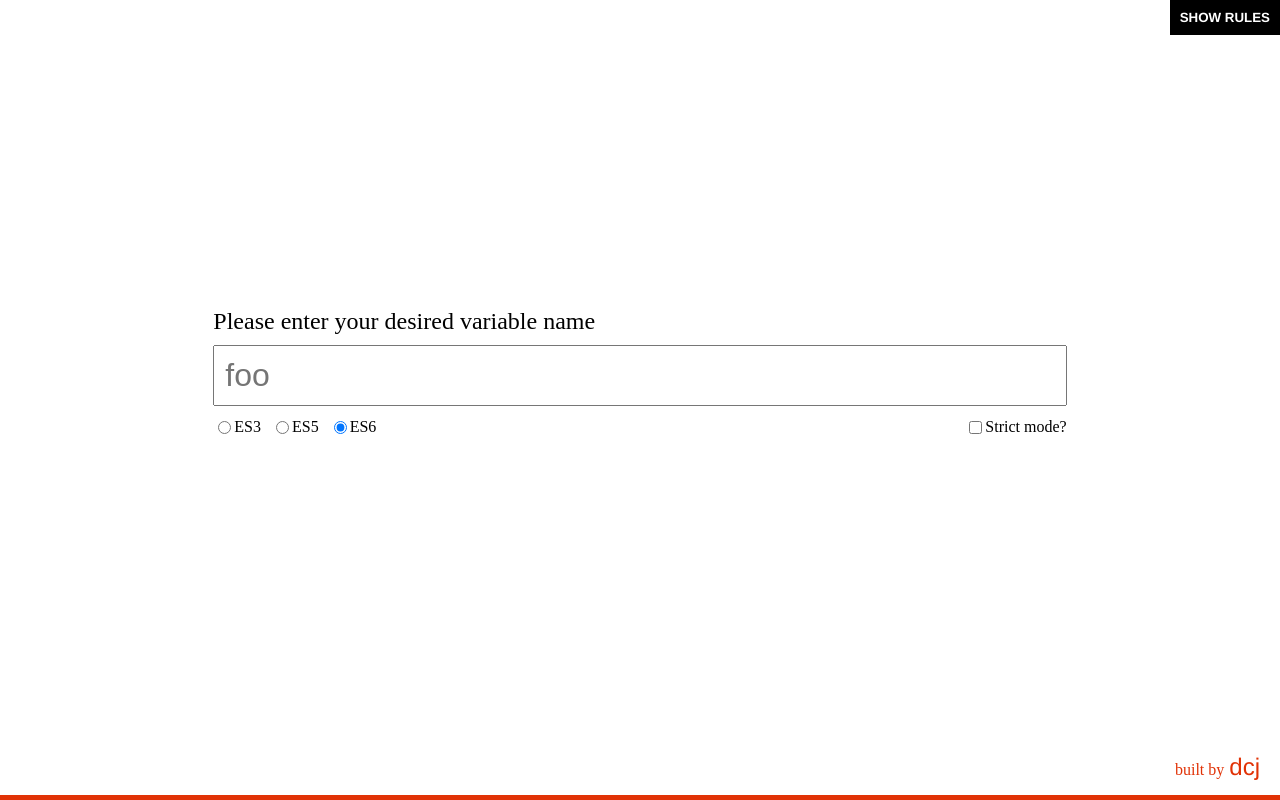
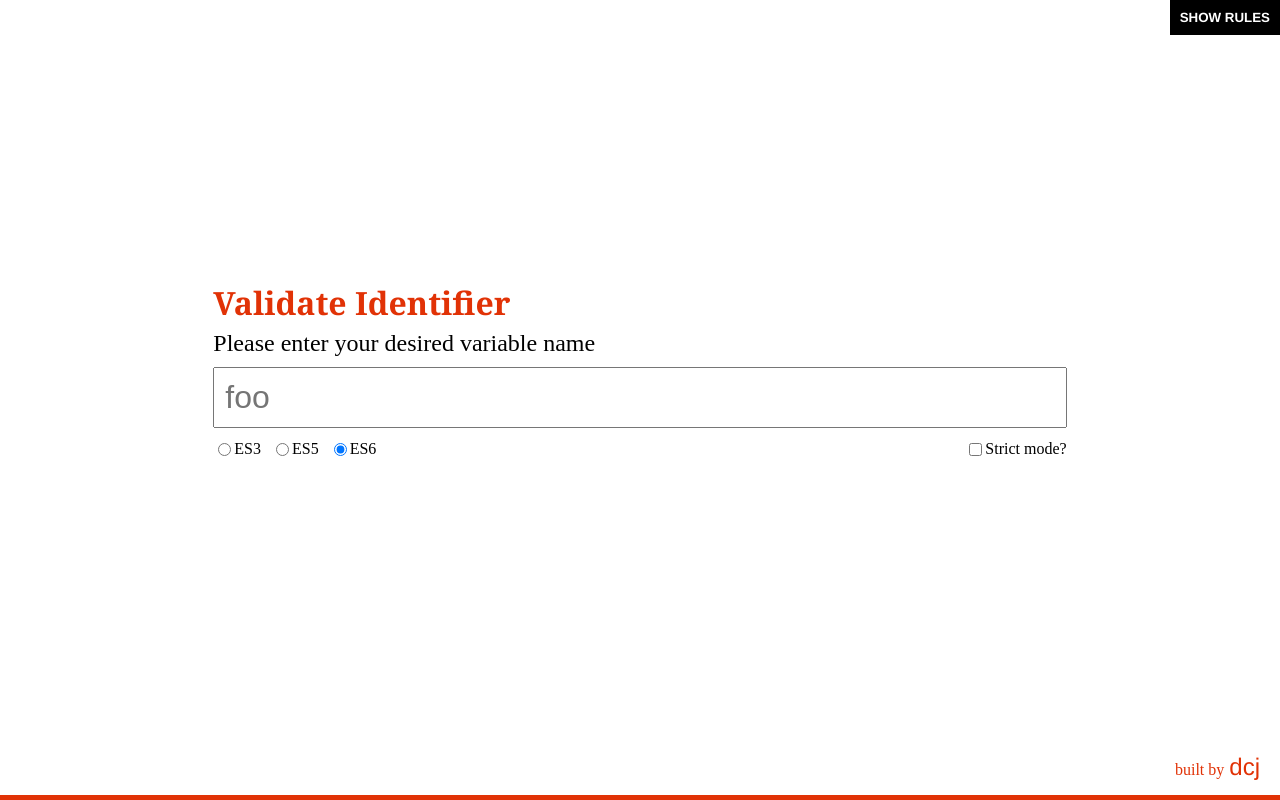
Before and after one commit to iamdcj/vargood, a React (Create React App) app: page / in a window 1280 px wide. Built offline with nearby package versions, Linux system fonts and the light colour scheme.

Commit message:
Control component initial version

```diff
--- a/src/App/components/Global/Control/Control.tsx
+++ b/src/App/components/Global/Control/Control.tsx
@@ -8,6 +8,8 @@ interface Props {
   checked?: boolean;
   onChange: any;
   type: string;
+  placeholder?: string;
+  className?: string;
 }
 
 const Control: React.SFC<Props> = ({
@@ -23,7 +25,7 @@ const Control: React.SFC<Props> = ({
     <div className='control  control--flex'>
       <div>
         <input
-          onChange={({ target }) => onChange(target)}
+          onChange={({ target }) => onChange(target.value)}
           className='control__input'
           type={type}
           name={name}
--- a/src/App/components/Validator/Validator.tsx
+++ b/src/App/components/Validator/Validator.tsx
@@ -1,5 +1,6 @@
 import React from 'react';
 import './styles/index.css';
+import { Control } from '../Global/Control/Control';
 
 interface Props {
   value: string;
@@ -21,7 +22,7 @@ const Validator: React.SFC<Props> = ({
   return (
     <section className='validator'>
       <div className='validator__inner'>
-        {/* <h1 className='validator__title'>Validate Identifier</h1> */}
+        <h1 className='validator__title'>Validate Identifier</h1>
         <div className='control control--fw'>
           {value ? (
             <p className='validator__subtitle'>{message}</p>
@@ -44,48 +45,18 @@ const Validator: React.SFC<Props> = ({
         </div>
         <legend className='control-group'>
           <div className='controls'>
-            <div className='control  control--flex'>
-              <div>
-                <input
-                  onChange={({ target }) => handleRadio(target.value)}
-                  className='control__input'
-                  type='radio'
-                  name='version'
-                  id='es3'
-                  value='es3'
-                  checked={mode === 'es3' ? true : false}
-                />
-              </div>
-              <label htmlFor='es5'>ES3</label>
-            </div>
-            <div className='control  control--flex'>
-              <div>
-                <input
-                  onChange={({ target }) => handleRadio(target.value)}
-                  className='control__input'
-                  type='radio'
-                  name='version'
-                  id='es5'
-                  value='es5'
-                  checked={mode === 'es5' ? true : false}
-                />
-              </div>
-              <label htmlFor='es5'>ES5</label>
-            </div>
-            <div className='control  control--flex'>
-              <div>
-                <input
-                  onChange={({ target }) => handleRadio(target.value)}
-                  className='control__input'
-                  type='radio'
-                  name='version'
-                  id='es6'
-                  value='es6'
-                  checked={mode === 'es6' ? true : false}
-                />
-              </div>
-              <label htmlFor='es6'>ES6</label>
-            </div>
+            {['es3', 'es5', 'es6'].map((version: string) => (
+              <Control
+                onChange={handleRadio}
+                className='control__input'
+                type='radio'
+                name={version}
+                checked={version === mode}
+                id={version}
+                value={version}
+                label={version.toUpperCase()}
+              />
+            ))}
           </div>
           {mode !== 'es3' && (
             <div className='control  control--flex control--checkbox'>
```
Also changed, not shown: public/TODO.md (line endings or trailing spaces).
